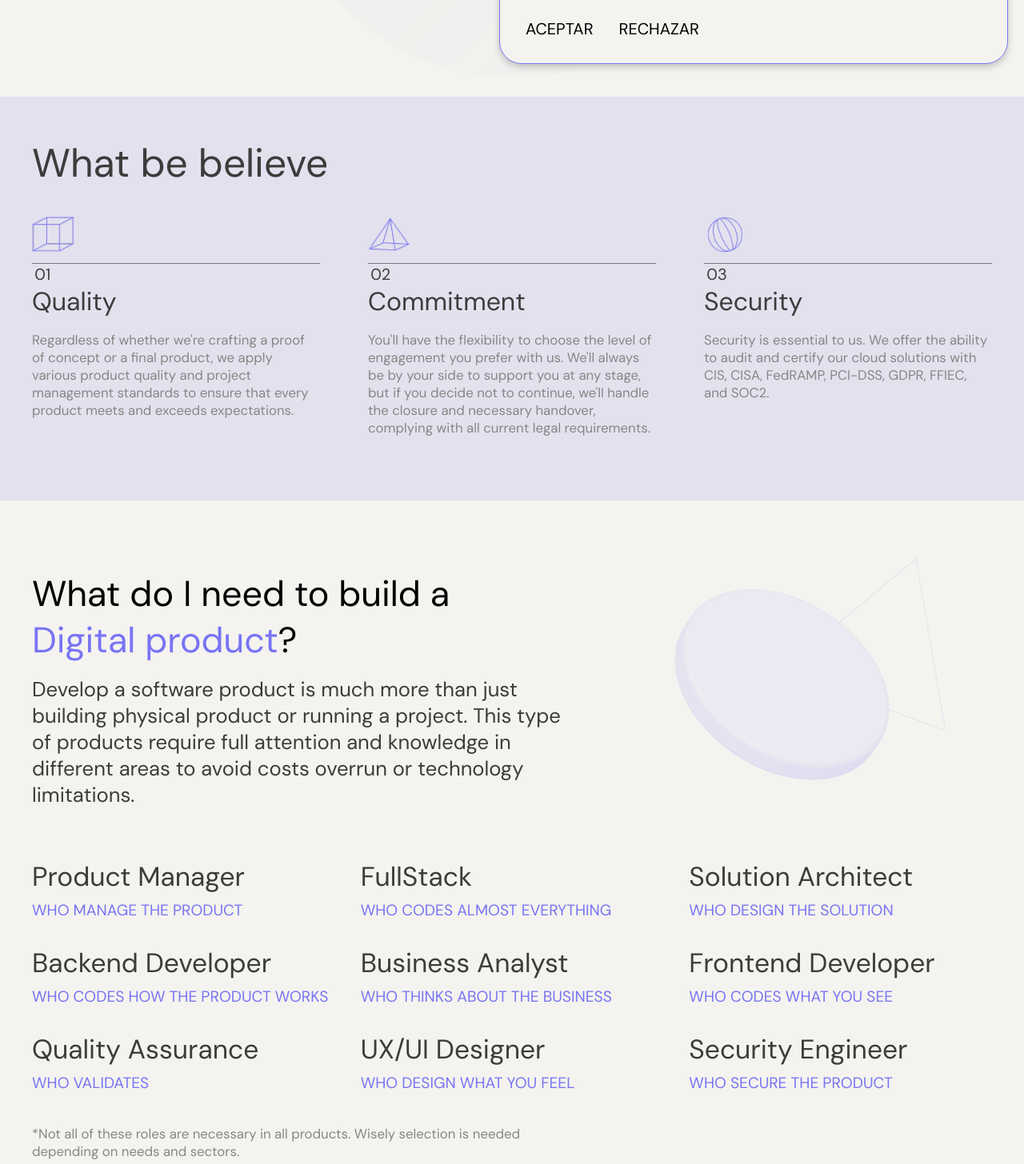
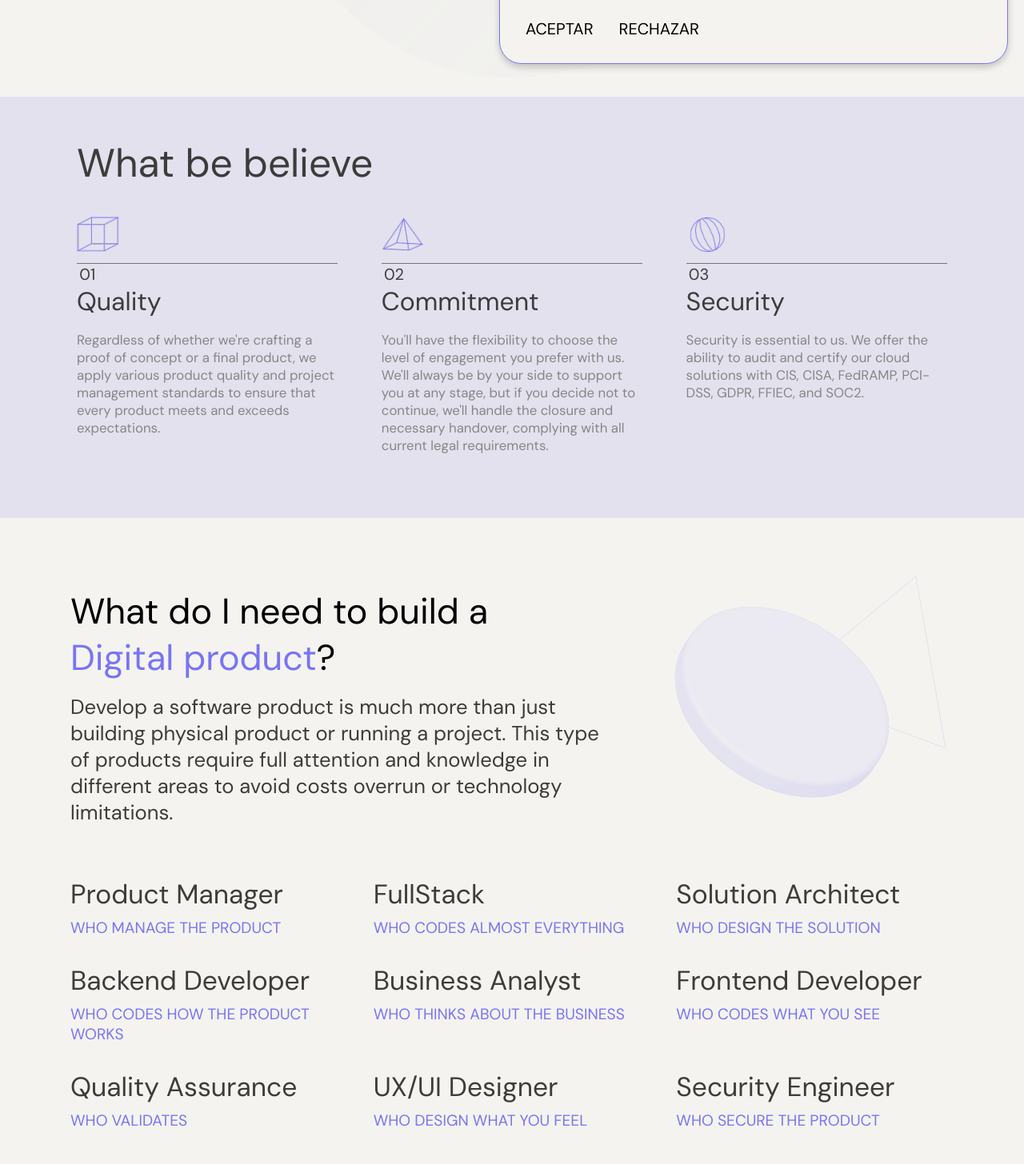
Before and after one commit to martatorredev/GigsonReact, a React (Vite) app: page /about in a window 1280 px wide. Shown: the part 700-2156 px from the top of the page at 80% size. Built offline with nearby package versions, Linux system fonts and the light colour scheme.

Commit message:
Corregir errores de capacidad de respuesta en la página de la institución

```diff
--- a/src/components/About/AboutHero.css
+++ b/src/components/About/AboutHero.css
@@ -1,4 +1,4 @@
-.div-about-hero{
+.div-about-hero {
    height: calc(100vh - 6rem);
    margin-top: 8rem;
    display: flex;
@@ -9,13 +9,13 @@
    position: relative;
 }
 
-.div-button-about-svg{
+.div-button-about-svg {
    position: relative;
    top: -13rem;
    text-align: center;
 }
 
-.about-bg{
+.about-bg {
    margin: 0 auto;
    height: 140%;
    width: 140%;
@@ -23,35 +23,35 @@
    top: 3rem;
    left: -4rem;
    z-index: -1;
-    background: url('../../assets/aboutBg.svg') no-repeat;
+   background: url("../../assets/aboutBg.svg") no-repeat;
    background-size: contain;
    background-position: 50% 0;
 }
 
-.about-bg:before{
-    content: '';
+.about-bg:before {
+   content: "";
    height: 100%;
    width: 100%;
    position: absolute;
    top: 0;
-    background: linear-gradient(0deg, #F4F3EF 0%, #ffffff00 100%);
+   background: linear-gradient(0deg, #f4f3ef 0%, #ffffff00 100%);
 }
-.about-belive-max{
-    background-color: #E3E1EE;
+.about-belive-max {
+   background-color: #e3e1ee;
    padding: 2rem 1rem 2.5rem;
 }
-.div-svg-about{
+.div-svg-about {
    border-bottom: 1px solid #27272193;
-    padding: 2rem 0 .5rem;
+   padding: 2rem 0 0.5rem;
 }
-.svg-about-circ{
-    margin-left: -.3rem;
+.svg-about-circ {
+   margin-left: -0.3rem;
 }
-.about-section-need{
+.about-section-need {
    margin: 1rem 1rem 0;
    position: relative;
 }
-.about-hero-h1{
+.about-hero-h1 {
    margin: 0 auto;
    max-width: 22rem;
    font-size: 1.5em;
@@ -60,26 +60,27 @@
    line-height: 1.875rem;
    padding: 2rem 0 0;
 }
-.about-hero-h1 > span, .about-hero-need-h2 > span{
-    color: #7874F4;
+.about-hero-h1 > span,
+.about-hero-need-h2 > span {
+   color: #7874f4;
 }
 
-.about-span{
-    color:#3C3C3B;
+.about-span {
+   color: #3c3c3b;
    font-size: 1.25rem;
-    margin: 0 .2rem;
+   margin: 0 0.2rem;
 }
-.about-hero-h2{
+.about-hero-h2 {
    font-size: 2em;
    line-height: 2.375rem;
-    color: #3C3C3B;
+   color: #3c3c3b;
    padding: 1rem 0;
 }
-.about-h3{
-    color: #3C3C3B;
+.about-h3 {
+   color: #3c3c3b;
    font-size: 1.5rem;
 }
-.about-hero-p{
+.about-hero-p {
    margin: 0 auto;
    max-width: 39rem;
    text-align: center;
@@ -88,32 +89,31 @@
    line-height: 1.375rem;
    padding: 1rem 1.3rem 0;
 }
-.about-believe-p{
+.about-believe-p {
    color: #868685;
    font-size: 1rem;
    margin: 1rem 0;
    max-width: 40rem;
 }
 .about-hero-btn {
-    font-size: .875rem;
-    color: #7874F4;
+   font-size: 0.875rem;
+   color: #7874f4;
    margin-top: 4.3rem;
    margin-bottom: 5rem;
 }
-.div-button-about{
+.div-button-about {
    text-align: center;
 }
 
-.about-hero-need-h2{
+.about-hero-need-h2 {
    margin: 5.5rem 0 1rem;
    font-size: 2rem;
 }
-.about-need-p{
-    color: #3C3C3B;
+.about-need-p {
+   color: #3c3c3b;
    font-size: 1rem;
    margin: 1rem 0 3rem;
 }
-
 
 .about-div-specialist {
    display: grid;
@@ -123,45 +123,44 @@
    padding: 1rem 0;
 }
 
-.about-need-h3{
+.about-need-h3 {
    font-size: 1rem;
-    color: #3C3C3B;
+   color: #3c3c3b;
 }
-.about-need-p1{
-    color: #7874F4;
-    font-size: .875rem;
+.about-need-p1 {
+   color: #7874f4;
+   font-size: 0.875rem;
    text-transform: uppercase;
 }
-.about-button-container{
+.about-button-container {
    display: flex;
    align-items: center;
 }
-.about-button-contact{
+.about-button-contact {
    font-size: 1rem;
-    color: #7874F4;
+   color: #7874f4;
    margin: 4rem auto 0;
 }
-.about-background-image-DgPrd{
+.about-background-image-DgPrd {
    position: absolute;
    top: -6rem;
-    right: .5rem;
+   right: 0.5rem;
    width: 60vw;
    max-width: 20rem;
-    opacity: .6;
+   opacity: 0.6;
 }
-@media (min-width: 56.25rem){
-
-    .div-button-about-svg{
+@media (min-width: 56.25rem) {
+   .div-button-about-svg {
       position: relative;
       top: -6rem;
       text-align: center;
    }
-    .div-button-about{
+   .div-button-about {
       margin: auto;
       text-align: center;
    }
 
-    .about-bg{
+   .about-bg {
       margin: 0 auto;
       height: 140%;
       width: 100%;
@@ -169,159 +168,170 @@
       top: 5rem;
       left: 0rem;
       z-index: -1;
-        background: url('../../assets/aboutBg.svg') no-repeat;
+      background: url("../../assets/aboutBg.svg") no-repeat;
       background-size: contain;
       background-position: 50% 0;
    }
-    .div-about-hero{
+   .div-about-hero {
       height: calc(100vh - 9rem);
       margin-top: 9rem;
    }
-    .about-hero-h1{
+   .about-hero-h1 {
       max-width: 38rem;
       font-size: 2.7em;
       line-height: 2.8rem;
       margin-bottom: 1.5rem;
    }
-    .about-hero-p{
+   .about-hero-p {
       font-size: 1.25em;
       line-height: 1.75rem;
-        padding: 1.5rem .5rem 0;
+      padding: 1.5rem 0.5rem 0;
    }
-    .div-about-belive{
+   .div-about-belive {
       display: flex;
       justify-content: space-between;
    }
-    .about-belive-max{
+   .about-belive-max {
       padding: 3rem 2.5rem 4rem;
    }
-    .about-hero-h2{
+   .about-hero-h2 {
       padding: 1rem 0;
       font-size: 3.1rem;
    }
-    .about-section-need{
+   .about-section-need {
       margin: 3rem 2.5rem 0;
    }
-    .div-about-belive article{
+   .div-about-belive article {
       width: 30%;
    }
-    .about-h3{
+   .about-h3 {
       font-size: 2em;
    }
-    .about-believe-p{
+   .about-believe-p {
       font-size: 1.05rem;
    }
    .about-div-specialist {
       padding: 4rem 0 inherit;
       grid-template-columns: repeat(3, 1fr);
    }
-    .about-hero-need-h2{
+   .about-hero-need-h2 {
       font-size: 2.8em;
       max-width: 35rem;
    }
-    .about-need-p{
+   .about-need-p {
       font-size: 1.6rem;
       max-width: 43rem;
    }
-    .about-need-h3{
+   .about-need-h3 {
       font-size: 2.1em;
    }
-    .about-need-p1{
-        padding-top: .5rem;
+   .about-need-p1 {
+      padding-top: 0.5rem;
       font-size: 1.2em;
    }
-    .about-background-image-DgPrd{
+   .about-background-image-DgPrd {
       top: -3rem;
       right: 3.5rem;
       max-width: 25rem;
    }
-    .about-hero-btn{
+   .about-hero-btn {
       margin: 3.5rem auto 0;
    }
-    .about-bg{
+   .about-bg {
       top: 4rem;
       height: 90%;
    }
-    .about-bg:before{
+   .about-bg:before {
       all: unset;
    }
 }
-@media (min-width: 90rem){
-    .div-about-belive{
+@media (min-width: 70rem) {
+   .about-belive-max {
+      padding: 3rem 6rem 4rem;
+   }
+   .about-section-need {
+      padding-inline: 3rem;
+   }
+}
+@media (min-width: 90rem) {
+   .div-about-belive {
       gap: 4rem;
    }
-    .about-belive-max{
-        padding: 3rem 4rem;
+   .about-belive-max {
+      padding: 3rem 8rem 4rem;
    }
-    .about-hero-h2{
+   .about-hero-h2 {
       padding: 2rem 0;
       font-size: 3.1rem;
    }
-    .about-section-need{
-        margin: 1rem 4rem 0;
+   .about-section-need {
+      margin: 1rem 5rem 0;
    }
-    .div-about-belive article{
+   .div-about-belive article {
       width: 28rem;
    }
-    .about-h3{
+   .about-h3 {
       font-size: 2.5em;
    }
-    .about-believe-p{
+   .about-believe-p {
       font-size: 1.15em;
    }
-    .about-hero-btn, .about-button-contact{
+   .about-hero-btn,
+   .about-button-contact {
       font-size: 1.25rem;
    }
-    .about-hero-need-h2{
+   .about-hero-need-h2 {
       font-size: 3.44rem;
       line-height: 3.75rem;
       max-width: 40rem;
    }
-    .about-need-p{
+   .about-need-p {
       font-size: 1.88rem;
       max-width: 60rem;
       text-wrap: balance;
       margin-top: 2rem;
    }
-    .about-need-h3{
+   .about-need-h3 {
       font-size: 2.1em;
    }
-    .about-need-p1{
-        padding-top: .5rem;
+   .about-need-p1 {
+      padding-top: 0.5rem;
       font-size: 1.2em;
    }
    .about-div-specialist {
       padding: 3rem 0 2rem;
    }
 }
+@media (min-width: 102.5625rem) {
+   .about-belive-max {
+      padding: 3rem 12rem 4rem;
+   }
+   .about-section-need {
+      margin: 1rem 9rem 0;
+   }
+}
 
-@media (min-width: 120rem){
-    .about-belive-max{
-        padding: 2rem 4rem 4rem;
-    }
-    .about-section-need{
-        margin: 1rem 0rem 0;
-    }
-    .about-hero-h2{
+@media (min-width: 120rem) {
+   .about-hero-h2 {
       padding: 3rem 0;
       font-size: 3.5rem;
    }
-    .div-about-belive article{
+   .div-about-belive article {
       width: 32rem;
    }
-    .about-h3{
+   .about-h3 {
       font-size: 2.6em;
    }
-    .about-believe-p{
+   .about-believe-p {
       font-size: 1.3em;
    }
-    .div-svg-about > img{
+   .div-svg-about > img {
       width: 4.5rem;
    }
-    .about-section-need{
+   .about-section-need {
       padding: 2rem 4rem;
    }
-    .about-background-image-DgPrd{
+   .about-background-image-DgPrd {
       top: 1rem;
       right: 5rem;
       max-width: 30rem;
@@ -330,15 +340,16 @@
       grid-template-columns: repeat(3, 32rem);
    }
 }
-@media (min-width: 121rem){
-    .div-about-belive, .about-hero-h2, .about-section-need{
+@media (min-width: 121rem) {
+   .div-about-belive,
+   .about-hero-h2,
+   .about-section-need {
       padding: inherit 0;
       max-width: 115rem;
       margin: 0 auto;
    }
-    .about-section-need{
+   .about-section-need {
       padding: 2rem 0;
       margin: 1rem auto 0;
    }
-
 }
--- a/src/components/AboutHero.css
+++ b/src/components/AboutHero.css
@@ -26,10 +26,6 @@
 
 }
 
-.about-section-need{
-    margin: 1rem 1rem  0;
-    position: relative;
-}
 
 .about-hero-h1{
     font-size: 1.5rem;
```
Lines whose indentation alone changed are shown as unchanged.
